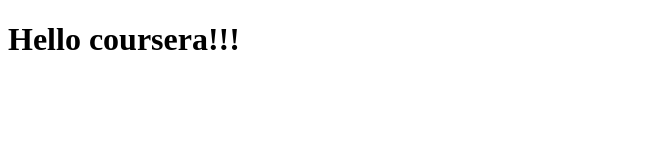
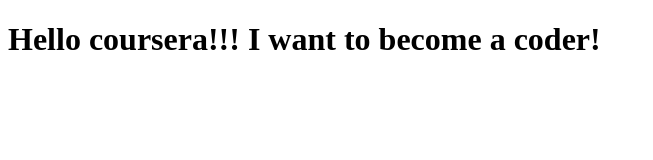
Before and after one commit to Skullptor7/coursera-test, a plain HTML site: page site/index.html in a window 1280 px wide. Shown: the whole page, without its empty margins (0-653 px from the left). Drawn offline with Linux system fonts and the light colour scheme.

Commit message:
Small addition

```diff
--- a/site/index.html
+++ b/site/index.html
@@ -6,6 +6,6 @@
 	<title>Hello coursera</title>
 </head>
 <body>
-<h1>Hello coursera!!!</h1>
+<h1>Hello coursera!!! I want to become a coder!</h1>
 </body>
 </html>
```
